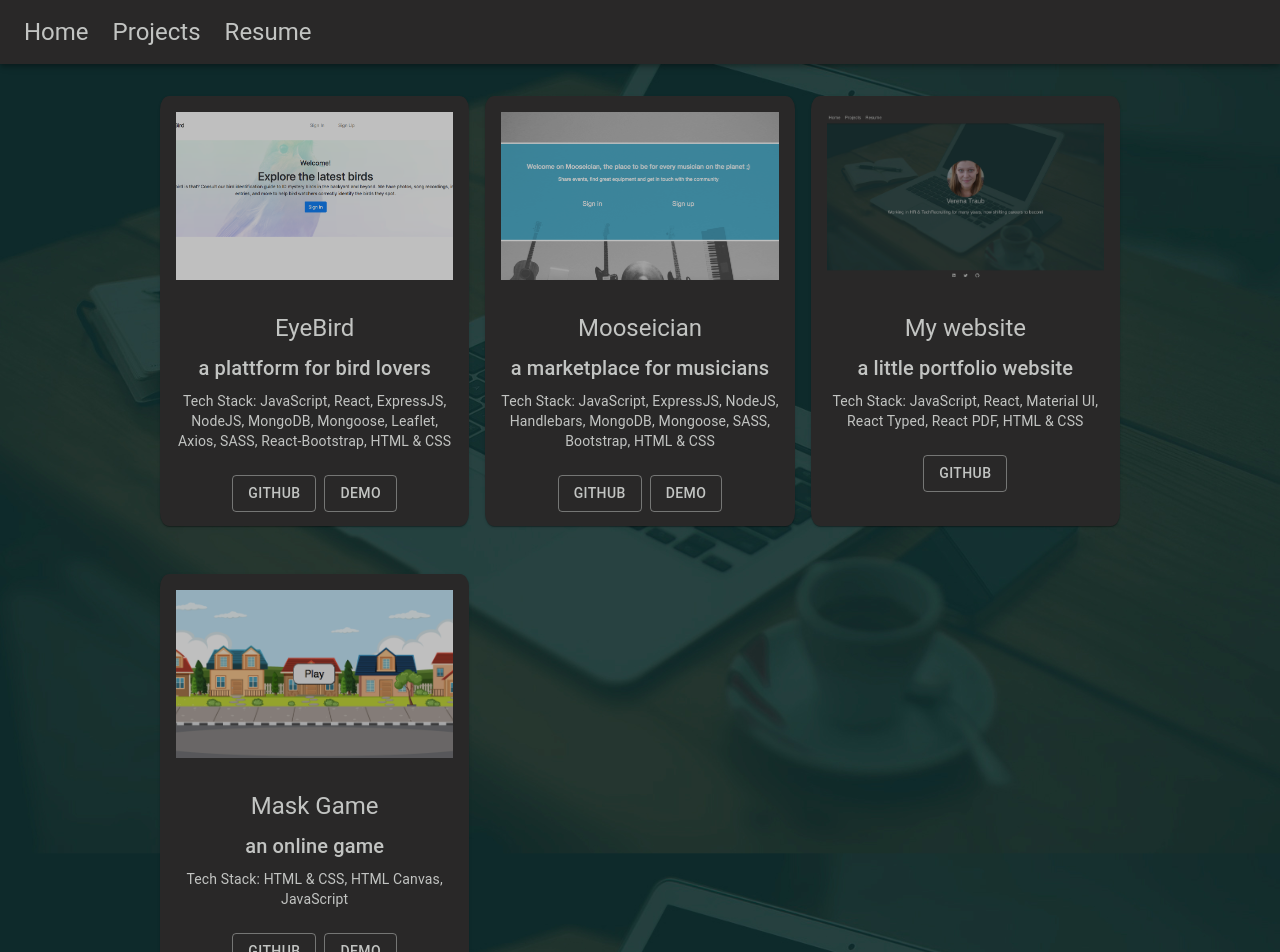
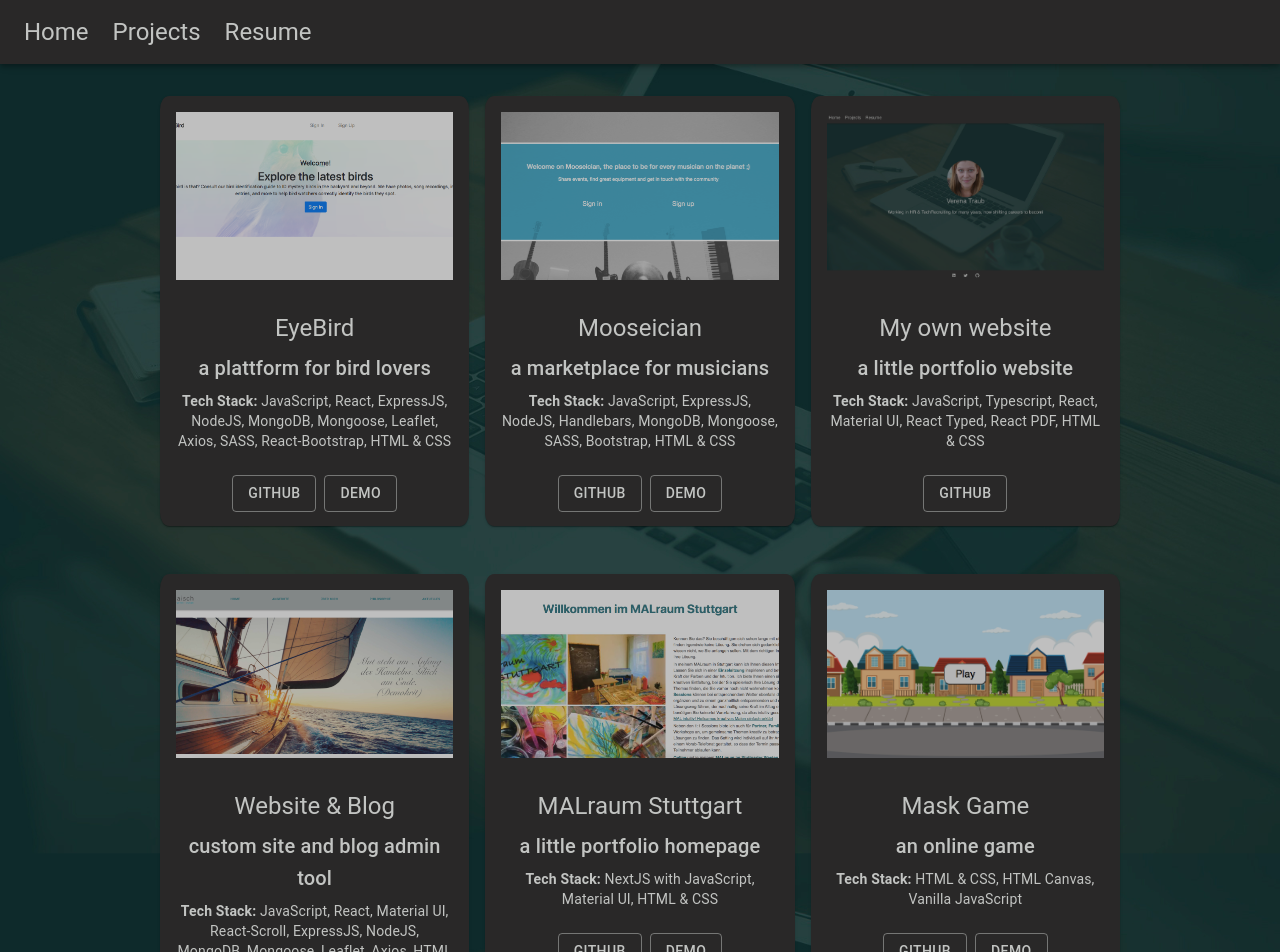
Before and after one commit to vtrHH/website, a React (Create React App) app: page /projects in a window 1280 px wide. Shown: the top 952 px of the page. Built offline with nearby package versions, Linux system fonts and the light colour scheme.

Commit message:
refactors project overview

```diff
--- a/src/Components/Footer.tsx
+++ b/src/Components/Footer.tsx
@@ -1,5 +1,5 @@
 import React from 'react';
-import { Box, Grid, Button, Theme, Link } from '@mui/material';
+import { Box, Grid, Theme, Link } from '@mui/material';
 import { LinkedIn, Twitter, GitHub } from '@mui/icons-material';
 import { makeStyles } from '@mui/styles';
 
--- a/src/Components/Projects.tsx
+++ b/src/Components/Projects.tsx
@@ -2,6 +2,7 @@ import React from 'react';
 
 import Navbar from './Navbar';
 import Footer from './Footer';
+import { projects } from '../data/projects';
 
 import {
   Box,
@@ -16,11 +17,6 @@ import {
   Theme
 } from '@mui/material';
 import { makeStyles } from '@mui/styles';
-
-import eyebird from '../assets/eyebird.png';
-import maskGame from '../assets/mask-game.png';
-import mooseician from '../assets/mooseician.png';
-import ownWebsite from '../assets/own_website.png';
 
 const useStyles = makeStyles((theme: Theme) => ({
   mainContainer: {
@@ -62,6 +58,7 @@ const Projects = () => {
         <Navbar />
         <Box className={classes.gridContainer}>
           <Grid container spacing={2}>
+            {projects.map((project, i) => (
               <Grid item xs={12} sm={6} md={4}>
                 <Card
                   className={classes.cardContainer}
@@ -72,27 +69,27 @@ const Projects = () => {
                 >
                   <CardMedia
                     component="img"
-                  image={eyebird}
-                  alt="EyeBird"
+                    image={project.img}
+                    alt={project.projectName}
                     height="200"
                     style={{ padding: '1rem', opacity: '0.7' }}
                   />
                   <CardContent className={classes.cardContent}>
                     <Typography gutterBottom variant="h5" component="div">
-                    EyeBird
+                      {project.projectName}
                     </Typography>
                     <Typography gutterBottom variant="h6" component="div">
-                    a plattform for bird lovers
+                      {project.projectAbstract}
                     </Typography>
                     <Typography variant="body2" component="p">
-                    Tech Stack: JavaScript, React, ExpressJS, NodeJS, MongoDB,
-                    Mongoose, Leaflet, Axios, SASS, React-Bootstrap, HTML & CSS
+                      <strong> Tech Stack: </strong> {project.techStack}
                     </Typography>
                   </CardContent>
                   <CardActions className={classes.buttonGroup}>
+                    {project.githubURL && (
                       <Button variant="outlined">
                         <Link
-                      href="https://github.com/vtrHH/nature-app"
+                          href={project.githubURL}
                           underline="none"
                           target="_blank"
                           rel="noopener"
@@ -100,9 +97,11 @@ const Projects = () => {
                           Github
                         </Link>
                       </Button>
+                    )}
+                    {project.demoURL && (
                       <Button variant="outlined">
                         <Link
-                      href="https://eyebird.netlify.app/"
+                          href={project.demoURL}
                           underline="none"
                           target="_blank"
                           rel="noopener"
@@ -110,151 +109,11 @@ const Projects = () => {
                           Demo
                         </Link>
                       </Button>
+                    )}
                   </CardActions>
                 </Card>
               </Grid>
-            <Grid item xs={12} sm={6} md={4}>
-              <Card
-                className={classes.cardContainer}
-                sx={{
-                  backgroundColor: 'neutral.main',
-                  borderRadius: '3%'
-                }}
-              >
-                <CardMedia
-                  component="img"
-                  image={mooseician}
-                  alt="Mooseician"
-                  height="200"
-                  style={{ padding: '1rem', opacity: '0.7' }}
-                />
-                <CardContent className={classes.cardContent}>
-                  <Typography gutterBottom variant="h5" component="div">
-                    Mooseician
-                  </Typography>
-                  <Typography gutterBottom variant="h6" component="div">
-                    a marketplace for musicians
-                  </Typography>
-                  <Typography variant="body2" component="p">
-                    Tech Stack: JavaScript, ExpressJS, NodeJS, Handlebars,
-                    MongoDB, Mongoose, SASS, Bootstrap, HTML & CSS
-                  </Typography>
-                </CardContent>
-                <CardActions className={classes.buttonGroup}>
-                  <Button variant="outlined">
-                    <Link
-                      href="https://github.com/vtrHH/musicians-app"
-                      underline="none"
-                      target="_blank"
-                      rel="noopener"
-                    >
-                      Github
-                    </Link>
-                  </Button>
-                  <Button variant="outlined">
-                    <Link
-                      href="https://mooseician.herokuapp.com/"
-                      underline="none"
-                      target="_blank"
-                      rel="noopener"
-                    >
-                      Demo
-                    </Link>
-                  </Button>
-                </CardActions>
-              </Card>
-            </Grid>
-            <Grid item xs={12} sm={6} md={4}>
-              <Card
-                className={classes.cardContainer}
-                sx={{
-                  backgroundColor: 'neutral.main',
-                  borderRadius: '3%'
-                }}
-              >
-                <CardMedia
-                  component="img"
-                  image={ownWebsite}
-                  alt="Mooseician"
-                  height="200"
-                  style={{ padding: '1rem', opacity: '0.7' }}
-                />
-                <CardContent className={classes.cardContent}>
-                  <Typography gutterBottom variant="h5" component="div">
-                    My website
-                  </Typography>
-                  <Typography gutterBottom variant="h6" component="div">
-                    a little portfolio website
-                  </Typography>
-                  <Typography variant="body2" component="p">
-                    Tech Stack: JavaScript, React, Material UI, React Typed,
-                    React PDF, HTML & CSS
-                  </Typography>
-                </CardContent>
-                <CardActions className={classes.buttonGroup}>
-                  <Button variant="outlined">
-                    <Link
-                      href="https://github.com/vtrHH/website"
-                      underline="none"
-                      target="_blank"
-                      rel="noopener"
-                    >
-                      Github
-                    </Link>
-                  </Button>
-                </CardActions>
-              </Card>
-            </Grid>
-            <Grid item xs={12} sm={6} md={4}>
-              <Card
-                className={classes.cardContainer}
-                sx={{
-                  backgroundColor: 'neutral.main',
-                  borderRadius: '3%'
-                }}
-              >
-                <CardMedia
-                  component="img"
-                  image={maskGame}
-                  alt="Mask Game"
-                  height="200"
-                  style={{ padding: '1rem', opacity: '0.7' }}
-                />
-                <CardContent className={classes.cardContent}>
-                  <Typography gutterBottom variant="h5" component="div">
-                    Mask Game
-                  </Typography>
-                  <Typography gutterBottom variant="h6" component="div">
-                    an online game
-                  </Typography>
-                  <Typography variant="body2" component="p">
-                    Tech Stack: HTML & CSS, HTML Canvas, JavaScript
-                  </Typography>
-                </CardContent>
-                <CardActions className={classes.buttonGroup}>
-                  <Button variant="outlined">
-                    <Link
-                      href="https://github.com/vtrHH/ironhack-project1-mask-game"
-                      underline="none"
-                      target="_blank"
-                      rel="noopener"
-                    >
-                      Github
-                    </Link>
-                  </Button>
-                  <Button variant="outlined">
-                    <Link
-                      href="https://verena-mask-game.netlify.app/"
-                      underline="none"
-                      target="_blank"
-                      rel="noopener"
-                    >
-                      Demo
-                    </Link>
-                  </Button>
-                </CardActions>
-              </Card>
-            </Grid>
+            ))}
           </Grid>
         </Box>
         <Footer />
--- /dev/null
+++ b/src/data/projects.js
@@ -0,0 +1,61 @@
+import eyebird from '../assets/eyebird.png';
+import maskGame from '../assets/mask-game.png';
+import mooseician from '../assets/mooseician.png';
+import ownWebsite from '../assets/own_website.png';
+import malraum from '../assets/malraum.png';
+import anjasWebsite from '../assets/website-anja.png';
+
+export const projects = [
+  {
+    projectName: 'EyeBird',
+    projectAbstract: 'a plattform for bird lovers',
+    techStack:
+      'JavaScript, React, ExpressJS, NodeJS, MongoDB, Mongoose, Leaflet, Axios, SASS, React-Bootstrap, HTML & CSS',
+    img: eyebird,
+    githubURL: 'https://github.com/vtrHH/nature-app',
+    demoURL: 'https://eyebird.netlify.app/'
+  },
+  {
+    projectName: 'Mooseician',
+    projectAbstract: 'a marketplace for musicians',
+    techStack:
+      'JavaScript, ExpressJS, NodeJS, Handlebars, MongoDB, Mongoose, SASS, Bootstrap, HTML & CSS',
+    img: mooseician,
+    githubURL: 'https://github.com/vtrHH/musicians-app',
+    demoURL: 'https://mooseician.herokuapp.com/'
+  },
+  {
+    projectName: 'My own website',
+    projectAbstract: 'a little portfolio website',
+    techStack:
+      'JavaScript, Typescript, React, Material UI, React Typed, React PDF, HTML & CSS',
+    img: ownWebsite,
+    githubURL: 'https://github.com/vtrHH/website',
+    demoURL: ''
+  },
+  {
+    projectName: 'Website & Blog',
+    projectAbstract: 'custom site and blog admin tool',
+    techStack:
+      'JavaScript, React, Material UI, React-Scroll, ExpressJS, NodeJS, MongoDB, Mongoose, Leaflet, Axios, HTML & CSS',
+    img: anjasWebsite,
+    githubURL: '',
+    demoURL: 'https://anja-maisch.netlify.app/'
+  },
+  {
+    projectName: 'MALraum Stuttgart',
+    projectAbstract: 'a little portfolio homepage',
+    techStack: 'NextJS with JavaScript, Material UI, HTML & CSS',
+    img: malraum,
+    githubURL: 'https://github.com/vtrHH/malraum',
+    demoURL: 'https://malraum.vercel.app/'
+  },
+  {
+    projectName: 'Mask Game',
+    projectAbstract: 'an online game',
+    techStack: 'HTML & CSS, HTML Canvas, Vanilla JavaScript',
+    img: maskGame,
+    githubURL: 'https://github.com/vtrHH/ironhack-project1-mask-game',
+    demoURL: 'https://verena-mask-game.netlify.app/'
+  }
+];
```
Also changed, not shown: src/assets/malraum.png (added), src/assets/website-anja.png (added). Lines whose indentation alone changed are shown as unchanged.
